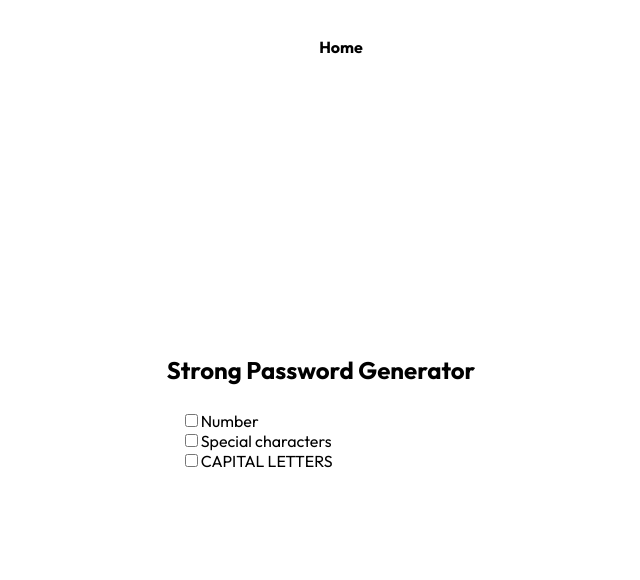
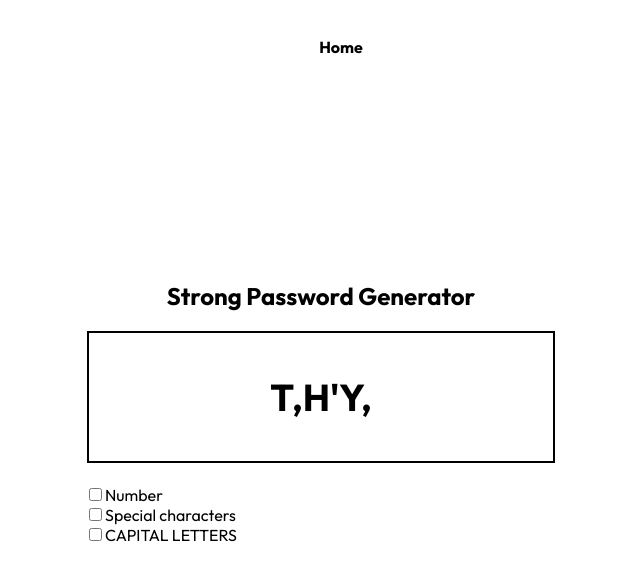
Before and after one commit to jakradum/portfolio, a React (Create React App) app: page / in a window 1280 px wide. Both pictures are taken after a click on the button "Strong Password Generator". Shown: the top 580 px of the page, without its empty margins (319-959 px from the left). Built offline with nearby package versions, Linux system fonts and the light colour scheme.

Commit message:
constrained character limit

```diff
--- a/src/Password Generator/index.jsx
+++ b/src/Password Generator/index.jsx
@@ -1,10 +1,23 @@
 import { useState } from "react";
 import { CheckBoxComp } from "../Components/checkbox";
 const PWGenComponent = () => {
-  const [capschecked, setCapschecked] = useState(false);
-  function checkCaps() {
-    setCapschecked(!capschecked);
+  const [state, setState] = useState({
+    capschecked: false,
+    splCharCheck: false,
+  });
+  function capsCheckFn() {
+    setState({
+      ...state,
+      capschecked: !capschecked,
+    });
   }
+  function splCharCheckFn() {
+    setState({
+      ...state,
+      splCharCheck: !splCharCheck,
+    });
+  }
+  const { capschecked, splCharCheck } = state;
   const numberProps = [
     {
       id: "number",
@@ -21,8 +34,8 @@ const PWGenComponent = () => {
       name: "Special characters",
       value: "",
       label: "Special characters",
-      ischeckedfn: "",
-      handleChange: "",
+      ischeckedfn: splCharCheck,
+      handleChange: splCharCheckFn,
     },
   ];
   const wordProp = [
@@ -32,24 +45,20 @@ const PWGenComponent = () => {
       value: "",
       label: "CAPITAL LETTERS",
       ischeckedfn: capschecked,
-      handleChange: checkCaps,
+      handleChange: capsCheckFn,
     },
   ];
   function generateRand(max, min) {
     return Math.floor(Math.random() * (max - min + 1) + min);
   }
-  let pwlength = 8;
-
+  let pwlength = 6;
   const capString = () => {
     let password = "";
-    for (let i = 0; i < pwlength; i++) {
-      const capitalLetter = generateRand(65, 90);
-      let res = String.fromCharCode(capitalLetter);
-      if (capschecked) {
-        password += res;
-      } else {
-        return;
-      }
+    while (password.length < pwlength) {
+      const capitalLetterRand = generateRand(65, 90);
+      const splCharRand = generateRand(33, 47);
+      let res = String.fromCharCode(capitalLetterRand,splCharRand);
+      password += res;
     }
     return password;
   };
@@ -58,7 +67,9 @@ const PWGenComponent = () => {
   return (
     <div>
       <h2>Strong Password Generator</h2>
-      <h3>{res}</h3>
+      <div className="password ">
+        <h3>{res}</h3>
+      </div>
       <fieldset className="flex">
         <CheckBoxComp propArray={numberProps} />
         <CheckBoxComp propArray={splCharProps} />
--- a/src/index.css
+++ b/src/index.css
@@ -88,3 +88,15 @@ body {
   align-items: flex-start;
   border: none;
 }
+.password{
+  display: flex;
+  flex-direction: column;
+  align-items: center;
+  justify-content: center;
+  padding: 2rem;
+  font-size: 2rem;
+  border: 2px solid black;
+  margin: 1rem;
+  height: 4rem;
+  min-width: 25rem;
+}
```
